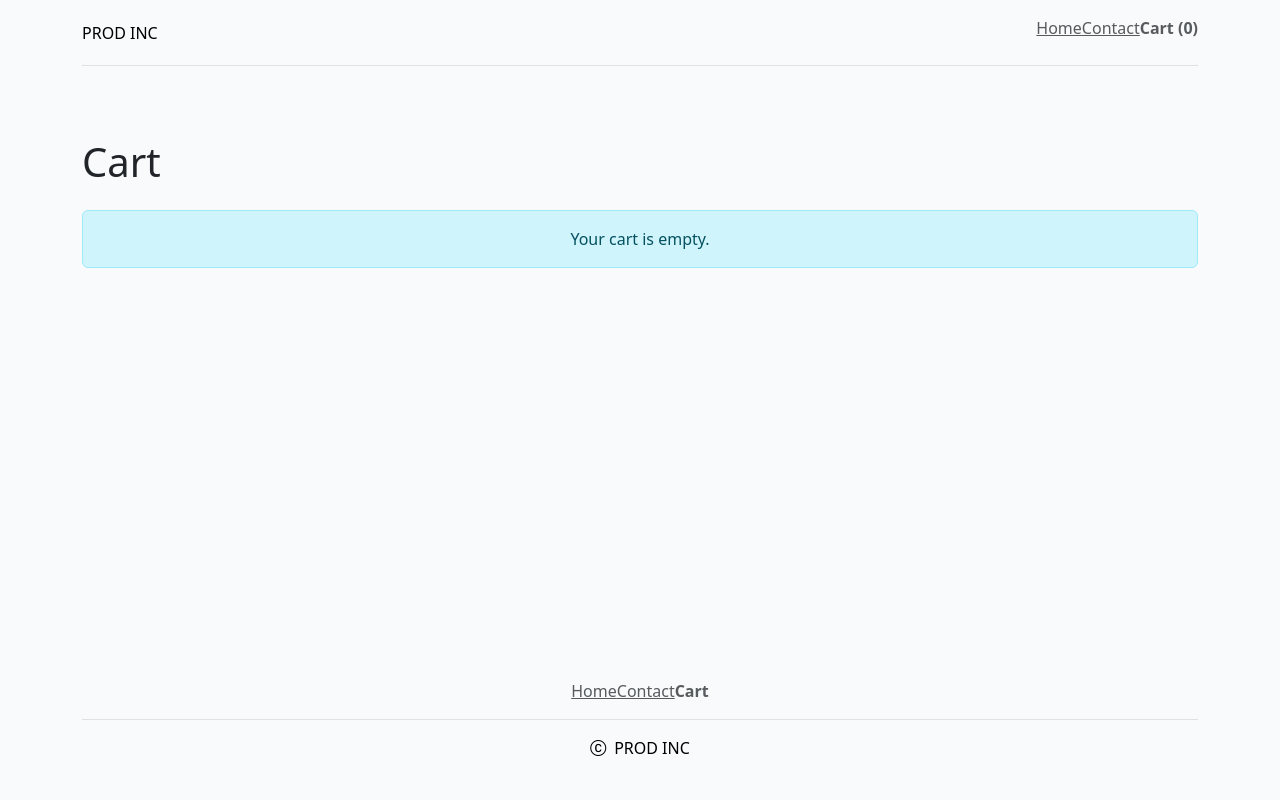
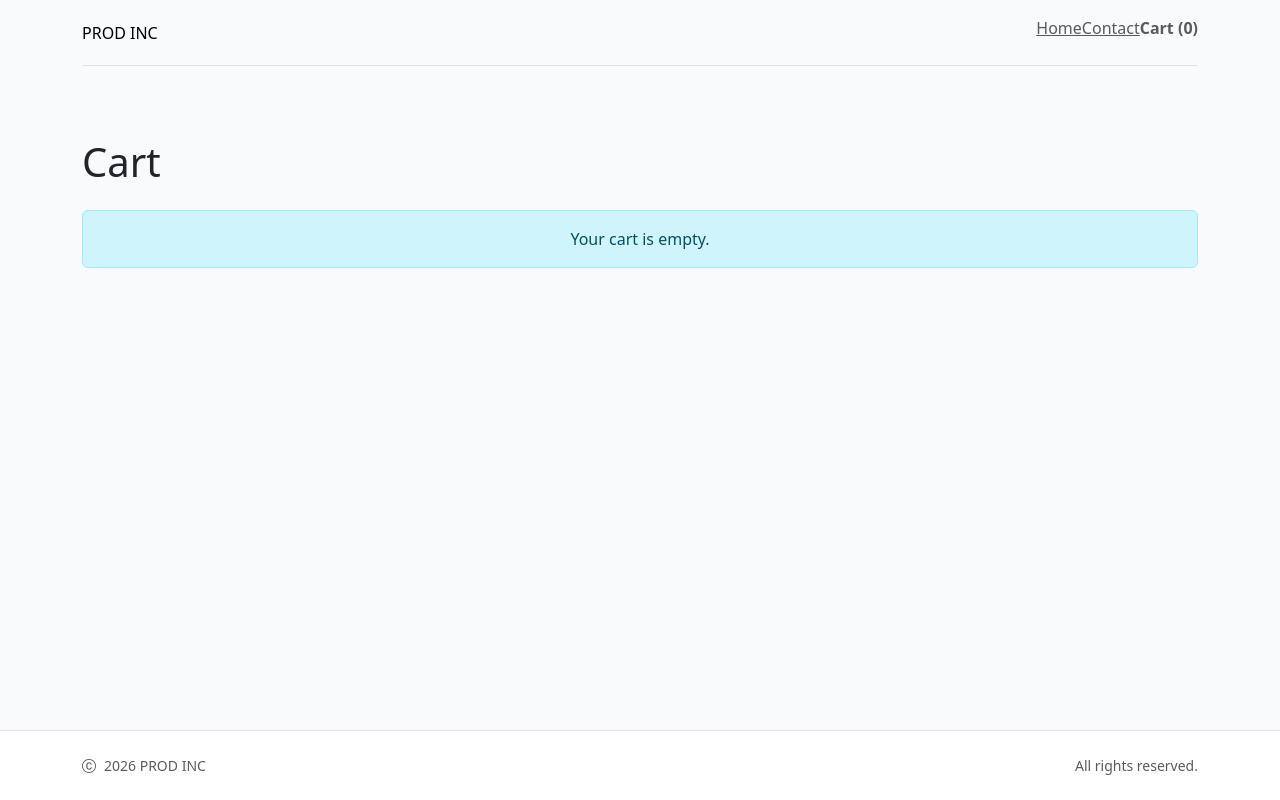
Before and after one commit to NoroffFEU/jsfw-2025-v1-reactjsf26, a React (Vite) app: page /cart in a window 1280 px wide. Built offline with nearby package versions, Linux system fonts and the light colour scheme.

Commit message:
refactor(footer): simplify and modernize footer with minimal layout, matching style guide

```diff
--- a/src/components/layout/Footer.tsx
+++ b/src/components/layout/Footer.tsx
@@ -2,51 +2,15 @@ import { Link } from '@tanstack/react-router';
 
 const Footer = () => {
   return (
-    <div className="container">
-      <footer className="py-3 my-4">
-        <nav>
-          <ul className="nav nav-pills justify-content-center border-bottom pb-3 mb-3">
-            <li className="nav-item">
-              {' '}
-              <Link
-                to="/"
-                className="nav-lik text-body-secondary"
-                activeProps={{ className: ` active-link` }}
-              >
-                Home
-              </Link>
-            </li>
-            <li className="nav-item">
-              {' '}
-              <Link
-                to="/contact"
-                className="nav-lik text-body-secondary"
-                activeProps={{ className: ` active-link` }}
-              >
-                Contact
-              </Link>
-            </li>
-            <li className="nav-item">
-              {' '}
-              <Link
-                to="/cart"
-                className="nav-lik text-body-secondary"
-                activeProps={{ className: `active-link` }}
-              >
-                Cart
-              </Link>
-            </li>
-          </ul>
-        </nav>
-        <Link
-          to="/"
-          className="d-flex justify-content-center gap-2 me-md-auto link-body-emphasis text-decoration-none"
-        >
-          <i className={'bi bi-c-circle'}></i>
-          PROD INC
-        </Link>
-      </footer>
-    </div>
+    <footer className="footer-main border-top bg-white py-4 mt-5">
+      <div className="container d-flex flex-column flex-md-row align-items-center justify-content-between gap-2">
+        <div className="d-flex align-items-center gap-2 text-muted small">
+          <i className="bi bi-c-circle"></i>
+          <span>2026 PROD INC</span>
+        </div>
+        <div className="text-muted small">All rights reserved.</div>
+      </div>
+    </footer>
   );
 };
 export default Footer;
```
